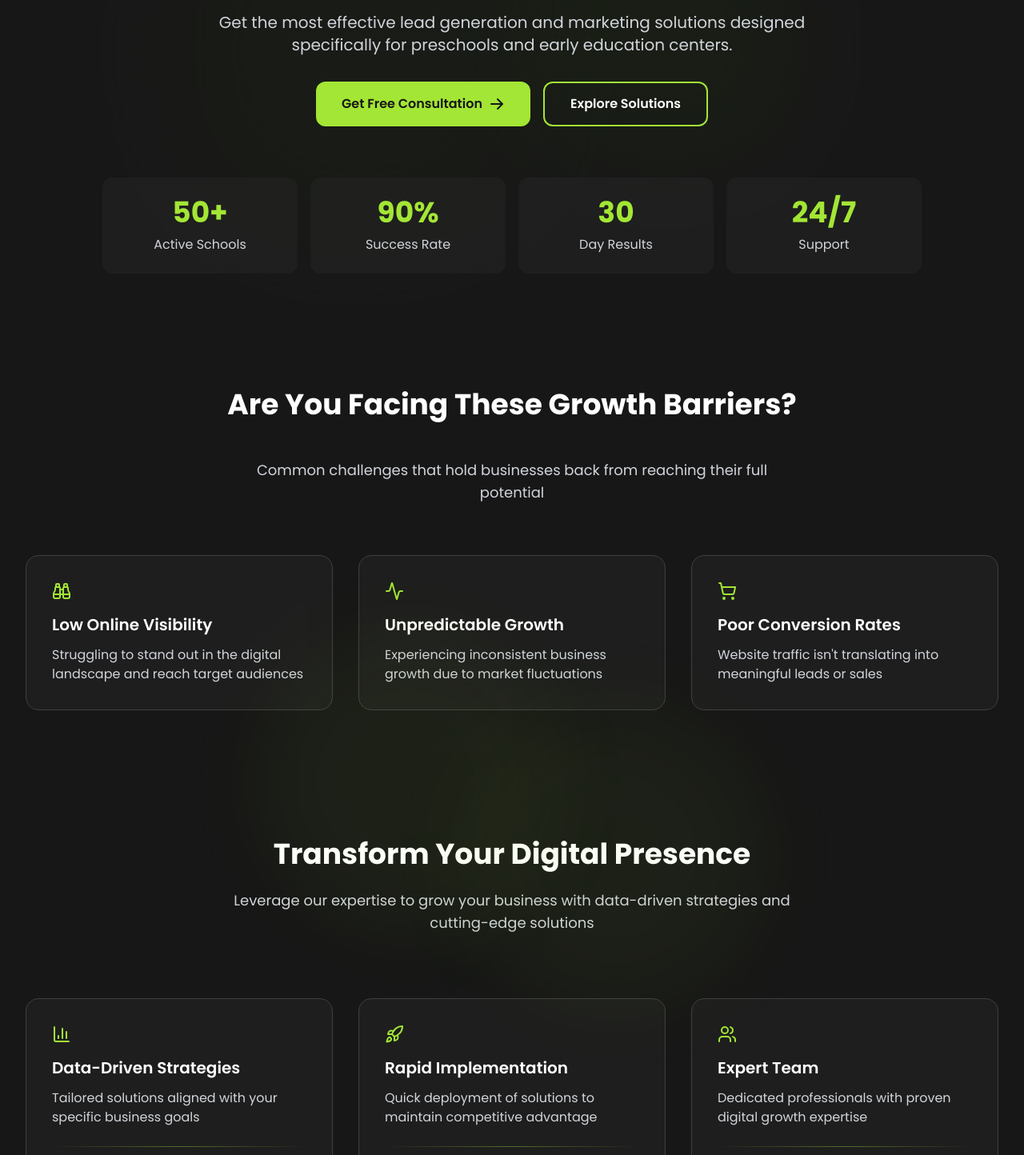
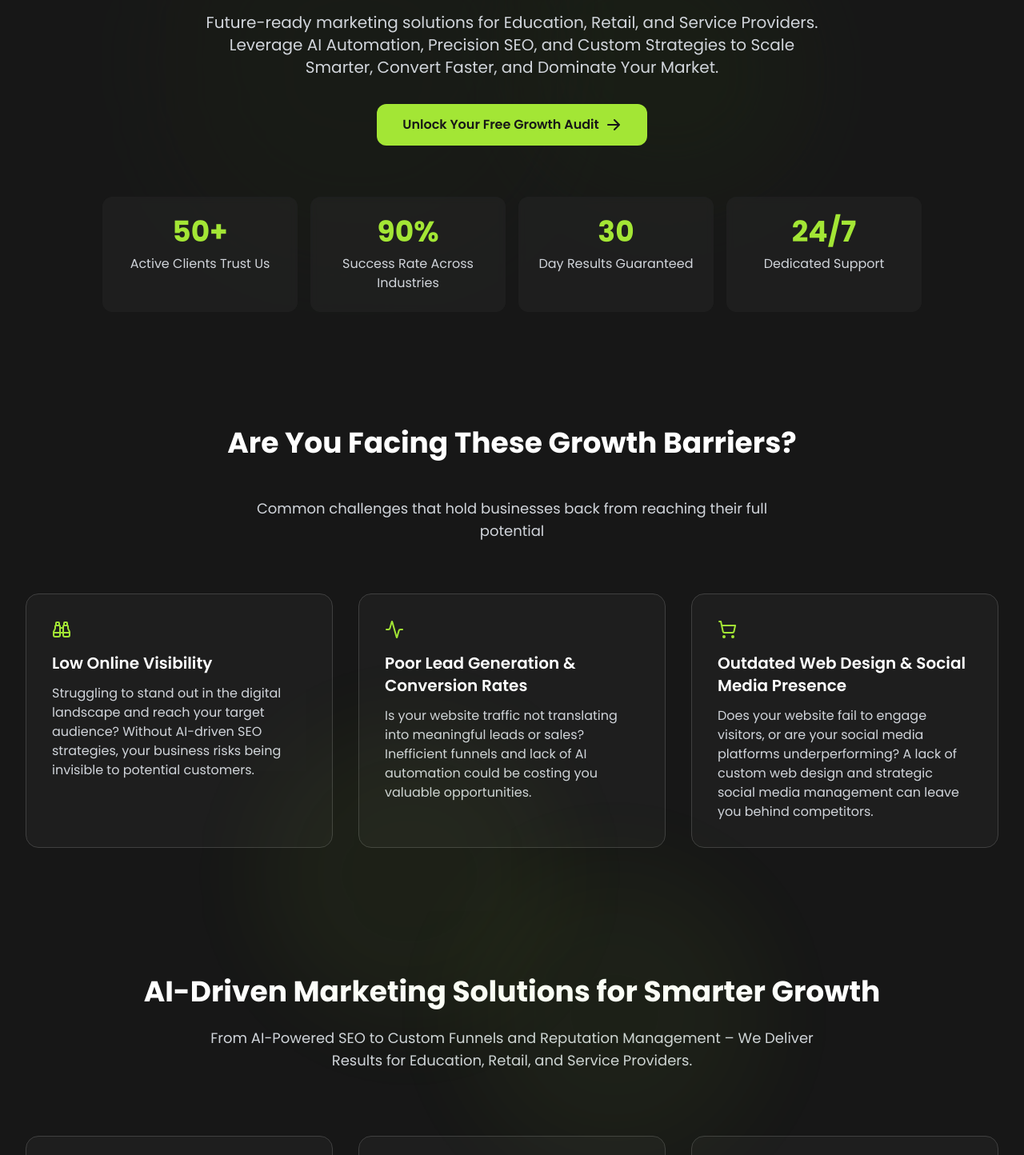
Before and after one commit to hyperlinqai/aicipherleads, a Next.js app: page / in a window 1280 px wide. Shown: the part 306-1750 px from the top of the page at 80% size. Built offline with nearby package versions, Linux system fonts and the light colour scheme.

Commit message:
change the copy of header section

```diff
--- a/components/industry/sections/callToAction.tsx
+++ b/components/industry/sections/callToAction.tsx
@@ -104,7 +104,7 @@ const CallToAction = ({ title, description, trustItems }: IProps) => {
           >
             <button className="relative overflow-hidden bg-white/95 text-lime-900 px-12 py-5 rounded-2xl text-2xl font-semibold shadow-2xl hover:shadow-3xl transition-all duration-300 group">
               <span className="relative z-10">
-                Claim Your Free Strategy Session
+                Start Your Free Consultation
               </span>
               <div className="absolute inset-0 bg-gradient-to-r from-lime-400/20 to-lime-600/20 opacity-0 group-hover:opacity-100 transition-opacity duration-300" />
             </button>
--- a/components/layout/header.tsx
+++ b/components/layout/header.tsx
@@ -1,206 +1,3 @@
-// import { AnimatePresence, motion } from "framer-motion";
-// import { ChevronDown, Menu, X } from "lucide-react";
-// import Image from "next/image";
-// import Link from "next/link";
-// import { useState } from "react";
-
-// import Logo from "@/asset/cipher-leads-logo.svg";
-// import { Button } from "@/components/ui/button";
-
-// export function Header() {
-//   const [isMobileMenuOpen, setIsMobileMenuOpen] = useState(false);
-//   const [isIndustryOpen, setIsIndustryOpen] = useState(false);
-//   const [isMobileIndustryOpen, setIsMobileIndustryOpen] = useState(false);
-
-//   const navLinks = [
-//     { id: 1, name: "Home", href: "/" },
-//     {
-//       id: 2,
-//       name: "Services",
-//       href: "#",
-//       submenu: [
-//         { name: "Advanced Lead Generation", href: "#" },
-//         { name: "AI-Powered SEO", href: "#" },
-//         { name: "Social Media Management", href: "#" },
-//         { name: "Web Design & Development", href: "#" },
-//         { name: "Funnel Marketing", href: "#" },
-//         { name: "Online Reputation Management", href: "#" },
-//       ],
-//     },
-//     {
-//       id: 3,
-//       name: "Industry",
-//       href: "#",
-//       submenu: [
-//         { name: "Pre-school", href: "/industry/pre-school" },
-//         { name: "Professional", href: "#" },
-//         { name: "Retail", href: "#" },
-//       ],
-//     },
-//     { id: 4, name: "Contact", href: "/contact" },
-//   ];
-
-//   const mobileMenuVariants = {
-//     open: { opacity: 1, y: 0 },
-//     closed: { opacity: 0, y: -20 },
-//   };
-
-//   const dropdownVariants = {
-//     open: {
-//       opacity: 1,
-//       y: 0,
-//       transition: { type: "spring", stiffness: 300, damping: 24 },
-//     },
-//     closed: {
-//       opacity: 0,
-//       y: -20,
-//       transition: { duration: 0.2 },
-//     },
-//   };
-
-//   return (
-//     <motion.nav
-//       initial={{ y: -100 }}
-//       animate={{ y: 0 }}
-//       transition={{ duration: 0.5 }}
-//       className="fixed w-full z-50 bg-neutral-900/95 backdrop-blur-sm border-b border-neutral-800"
-//     >
-//       <div className="max-w-7xl mx-auto px-4 sm:px-6 lg:px-8">
-//         <div className="flex items-center justify-between h-20">
-//           {/* Logo */}
-//           <motion.div whileHover={{ scale: 1.05 }}>
-//             <Link href="/" className="h-11">
-//               <Image src={Logo} alt="Ciper Leads" height={44} />
-//             </Link>
-//           </motion.div>
-
-//           {/* Desktop Navigation */}
-//           <div className="hidden md:flex items-center gap-8">
-//             {navLinks.map((link) => (
-//               <div
-//                 key={link.id}
-//                 className="relative"
-//                 onMouseEnter={() => link.submenu && setIsIndustryOpen(true)}
-//                 onMouseLeave={() => link.submenu && setIsIndustryOpen(false)}
-//               >
-//                 <Link
-//                   href={link.href}
-//                   className="flex items-center gap-1 text-neutral-300 hover:text-lime-400 transition-colors text-sm font-medium"
-//                 >
-//                   {link.name}
-//                   {link.submenu && <ChevronDown className="h-4 w-4" />}
-//                 </Link>
-
-//                 {link.submenu && (
-//                   <AnimatePresence>
-//                     {isIndustryOpen && (
-//                       <motion.div
-//                         variants={dropdownVariants}
-//                         initial="closed"
-//                         animate="open"
-//                         exit="closed"
-//                         className="absolute top-full left-0 mt-2 w-48 bg-neutral-800/95 backdrop-blur-sm rounded-xl p-2 border border-neutral-700"
-//                       >
-//                         {link.submenu.map((subItem) => (
-//                           <Link
-//                             key={subItem.name}
-//                             href={subItem.href}
-//                             className="block px-4 py-2.5 text-sm text-neutral-300 hover:bg-neutral-700/30 rounded-lg transition-colors"
-//                           >
-//                             {subItem.name}
-//                           </Link>
-//                         ))}
-//                       </motion.div>
-//                     )}
-//                   </AnimatePresence>
-//                 )}
-//               </div>
-//             ))}
-
-//             <Button className="bg-lime-400 hover:bg-lime-500 text-neutral-900">
-//               Free Consultation
-//             </Button>
-//           </div>
-
-//           {/* Mobile Menu Button */}
-//           <button
-//             onClick={() => setIsMobileMenuOpen(!isMobileMenuOpen)}
-//             className="md:hidden p-2 text-neutral-300 hover:text-lime-400"
-//           >
-//             {isMobileMenuOpen ? (
-//               <X className="h-6 w-6" />
-//             ) : (
-//               <Menu className="h-6 w-6" />
-//             )}
-//           </button>
-//         </div>
-
-//         {/* Mobile Navigation */}
-//         <AnimatePresence>
-//           {isMobileMenuOpen && (
-//             <motion.div
-//               initial="closed"
-//               animate="open"
-//               exit="closed"
-//               variants={mobileMenuVariants}
-//               className="md:hidden pb-4 space-y-4"
-//             >
-//               {navLinks.map((link) => (
-//                 <div key={link.id}>
-//                   <div className="flex items-center justify-between">
-//                     <Link
-//                       href={link.href}
-//                       className="block text-neutral-300 hover:text-lime-400 py-2 px-4 rounded-lg hover:bg-neutral-800 transition-colors w-full"
-//                       onClick={() => {
-//                         if (!link.submenu) setIsMobileMenuOpen(false);
-//                       }}
-//                     >
-//                       {link.name}
-//                     </Link>
-//                     {link.submenu && (
-//                       <button
-//                         onClick={() =>
-//                           setIsMobileIndustryOpen(!isMobileIndustryOpen)
-//                         }
-//                         className="p-2 text-neutral-300 hover:text-lime-400"
-//                       >
-//                         <ChevronDown
-//                           className={`h-5 w-5 transition-transform ${
-//                             isMobileIndustryOpen ? "rotate-180" : ""
-//                           }`}
-//                         />
-//                       </button>
-//                     )}
-//                   </div>
-
-//                   {link.submenu && isMobileIndustryOpen && (
-//                     <div className="ml-6 space-y-2">
-//                       {link.submenu.map((subItem) => (
-//                         <Link
-//                           key={subItem.name}
-//                           href={subItem.href}
-//                           className="block px-4 py-2 text-sm text-neutral-300 hover:bg-neutral-700/30 rounded-lg transition-colors"
-//                           onClick={() => setIsMobileMenuOpen(false)}
-//                         >
-//                           {subItem.name}
-//                         </Link>
-//                       ))}
-//                     </div>
-//                   )}
-//                 </div>
-//               ))}
-
-//               <Button className="w-full bg-lime-400 hover:bg-lime-500 text-neutral-900">
-//                 Free Consultation
-//               </Button>
-//             </motion.div>
-//           )}
-//         </AnimatePresence>
-//       </div>
-//     </motion.nav>
-//   );
-// }
-
 import { ChevronDown, Menu, X } from "lucide-react";
 import Image from "next/image";
 import Link from "next/link";
@@ -210,7 +7,6 @@ import Logo from "@/asset/cipher-leads-logo.svg";
 
 export function Header() {
   const [isMobileMenuOpen, setIsMobileMenuOpen] = useState(false);
-
   const navLinks = [
     { id: 1, name: "Home", href: "/" },
     {
@@ -273,9 +69,16 @@ export function Header() {
                 )}
               </div>
             ))}
-            <button className="bg-lime-400 hover:bg-lime-500 text-neutral-900 px-6 py-2 rounded-lg font-medium">
-              Free Consultation
-            </button>
+            <Link
+              href={
+                "https://tidycal.com/hyperlinq/30-minutes-free-good-sales-meeting"
+              }
+              target="_blank"
+            >
+              <button className="bg-lime-400 hover:bg-lime-500 text-neutral-900 px-6 py-2 rounded-lg font-medium">
+                Free Consultation
+              </button>
+            </Link>
           </div>
 
           {/* Mobile Menu Button */}
--- a/components/master/section/growthBarrier.tsx
+++ b/components/master/section/growthBarrier.tsx
@@ -12,38 +12,40 @@ const challenges = [
   {
     title: "Low Online Visibility",
     description:
-      "Struggling to stand out in the digital landscape and reach target audiences",
+      "Struggling to stand out in the digital landscape and reach your target audience? Without AI-driven SEO strategies, your business risks being invisible to potential customers.",
     icon: <Binoculars size={24} color="#A3E635" />,
   },
   {
-    title: "Unpredictable Growth",
+    title: "Poor Lead Generation & Conversion Rates",
     description:
-      "Experiencing inconsistent business growth due to market fluctuations",
+      "Is your website traffic not translating into meaningful leads or sales? Inefficient funnels and lack of AI automation could be costing you valuable opportunities.",
     icon: <Activity size={24} color="#A3E635" />,
   },
   {
-    title: "Poor Conversion Rates",
+    title: "Outdated Web Design & Social Media Presence",
     description:
-      "Website traffic isn't translating into meaningful leads or sales",
+      "Does your website fail to engage visitors, or are your social media platforms underperforming? A lack of custom web design and strategic social media management can leave you behind competitors.",
     icon: <ShoppingCart size={24} color="#A3E635" />,
   },
 ];
 
 const solutions = [
   {
-    title: "Data-Driven Strategies",
-    description: "Tailored solutions aligned with your specific business goals",
+    title: "Automate Your Growth – Let AI Do the Heavy Lifting",
+    description:
+      "From AI-driven SEO to automated lead generation, we simplify your marketing so you can focus on growing your business effortlessly.",
     icon: <BarChart3 size={24} color="#A3E635" />,
   },
   {
-    title: "Rapid Implementation",
+    title: "Turn Data into Dollars with Precision Marketing",
     description:
-      "Quick deployment of solutions to maintain competitive advantage",
+      "Our AI-backed strategies deliver measurable results – boosting enrollments, driving foot traffic, and generating leads for your industry.",
     icon: <Rocket size={24} color="#A3E635" />,
   },
   {
-    title: "Expert Team",
-    description: "Dedicated professionals with proven digital growth expertise",
+    title: "Build Trust, Dominate Search, and Win More Customers",
+    description:
+      "From reputation management to custom web design, we help you stand out and attract more customers in a competitive digital world.",
     icon: <Users size={24} color="#A3E635" />,
   },
 ];
@@ -120,11 +122,11 @@ const GrowthSection = () => {
         >
           <motion.div className="text-center mb-20" variants={itemVariants}>
             <h2 className="text-3xl md:text-4xl font-bold text-white mb-6">
-              Transform Your Digital Presence
+              AI-Driven Marketing Solutions for Smarter Growth
             </h2>
             <p className="text-lg text-gray-300 max-w-3xl mx-auto">
-              Leverage our expertise to grow your business with data-driven
-              strategies and cutting-edge solutions
+              From AI-Powered SEO to Custom Funnels and Reputation Management –
+              We Deliver Results for Education, Retail, and Service Providers.
             </p>
           </motion.div>
 
--- a/components/master/section/hero.tsx
+++ b/components/master/section/hero.tsx
@@ -2,10 +2,10 @@ import { motion } from "framer-motion";
 import { useState } from "react";
 
 const stats = [
-  { value: "50+", label: "Active Schools" },
-  { value: "90%", label: "Success Rate" },
-  { value: "30", label: "Day Results" },
-  { value: "24/7", label: "Support" },
+  { value: "50+", label: "Active Clients Trust Us" },
+  { value: "90%", label: "Success Rate Across Industries" },
+  { value: "30", label: "Day Results Guaranteed" },
+  { value: "24/7", label: "Dedicated Support" },
 ];
 
 const BlobBackground = () => (
@@ -77,14 +77,14 @@ const HeroSection = () => {
             className="text-4xl md:text-6xl font-bold text-white mb-6"
             variants={itemVariants}
           >
-            Grow Your Play School Admissions
+            Transform Your Business with{" "}
             <motion.span
               className="block mt-4 text-lime-400"
               initial={{ opacity: 0, y: 20 }}
               animate={{ opacity: 1, y: 0 }}
               transition={{ delay: 0.4 }}
             >
-              with AI-Driven Marketing.
+              AI-Powered Digital Mastery
             </motion.span>
           </motion.h1>
 
@@ -94,8 +94,10 @@ const HeroSection = () => {
             variants={itemVariants}
             transition={{ delay: 0.2 }}
           >
-            Get the most effective lead generation and marketing solutions
-            designed specifically for preschools and early education centers.
+            Future-ready marketing solutions for Education, Retail, and Service
+            Providers. Leverage AI Automation, Precision SEO, and Custom
+            Strategies to Scale Smarter, Convert Faster, and Dominate Your
+            Market.
           </motion.p>
 
           {/* Buttons */}
@@ -112,7 +114,7 @@ const HeroSection = () => {
               onHoverEnd={() => setIsHovered(false)}
             >
               <span className="relative z-10 flex items-center gap-2">
-                Get Free Consultation
+                Unlock Your Free Growth Audit
                 <svg
                   xmlns="http://www.w3.org/2000/svg"
                   className="h-5 w-5"
@@ -133,13 +135,13 @@ const HeroSection = () => {
               />
             </motion.button>
 
-            <motion.button
+            {/* <motion.button
               className="border-2 border-lime-400 text-white px-8 py-3.5 rounded-xl font-semibold hover:bg-lime-400/10 transition-colors"
               whileHover={{ scale: 1.05 }}
               whileTap={{ scale: 0.95 }}
             >
               Explore Solutions
-            </motion.button>
+            </motion.button> */}
           </motion.div>
 
           {/* Stats Cards */}
--- a/components/master/section/process.tsx
+++ b/components/master/section/process.tsx
@@ -13,7 +13,7 @@ const processSteps = [
     icon: <Search className="w-6 h-6" />,
     subtitle: "Deep Dive Analysis & Roadmap Creation",
     description:
-      "We uncover hidden opportunities through comprehensive market research and competitor analysis",
+      "We uncover hidden opportunities through in-depth market research and competitor insights",
     duration: "1-2 Weeks",
   },
   {
@@ -21,7 +21,7 @@ const processSteps = [
     icon: <LayoutTemplate className="w-6 h-6" />,
     subtitle: "Custom Solution Development",
     description:
-      "Crafting pixel-perfect designs and robust technical implementations tailored to your brand",
+      "We craft pixel-perfect designs and robust technical solutions tailored to your unique brand.",
     duration: "2-4 Weeks",
   },
   {
@@ -29,7 +29,7 @@ const processSteps = [
     icon: <Rocket className="w-6 h-6" />,
     subtitle: "Strategic Market Entry",
     description:
-      "Multi-channel rollout with integrated marketing campaigns for maximum initial impact",
+      "We execute multi-channel rollouts with integrated campaigns for maximum initial impact.",
     duration: "1 Week",
   },
   {
@@ -37,7 +37,7 @@ const processSteps = [
     icon: <TrendingUp className="w-6 h-6" />,
     subtitle: "Continuous Growth Engine",
     description:
-      "Data-driven refinements and expansion strategies to maintain momentum",
+      "We drive data-driven refinements and scalable strategies to sustain long-term growth.",
     duration: "Ongoing",
   },
 ];
--- a/components/master/section/testimonial.tsx
+++ b/components/master/section/testimonial.tsx
@@ -4,21 +4,21 @@ import { useState } from "react";
 
 const testimonials = [
   {
-    name: "Naveen Saharam",
-    company: "Fix 4 You Cellular",
-    text: "Hyperling transformed our online presence completely. Their digital marketing strategies helped us reach more customers and grow our business significantly.",
+    name: "Deepti Mohta",
+    company: "Kids Play School",
+    text: "Working with Cipher Leads has been a game-changer for our play school. Their AI-driven SEO strategies and custom web design helped us double our online inquiries in just 60 days. The team’s deep understanding of the education sector and their data-driven approach made all the difference. Highly recommend it!",
+    avatar: "DM",
+  },
+  {
+    name: "Naveen Saharan",
+    company: "Cell Phone Repair Store",
+    text: "The team at Cipher Leads transformed our retail business with their funnel marketing and social media management. Our foot traffic increased by 40%, and online sales skyrocketed thanks to their targeted campaigns. Their ability to blend creativity with AI automation is unmatched!",
     avatar: "NS",
   },
   {
-    name: "Abhivyakti Jayswal",
-    company: "Anticlothing",
-    text: "Their innovative digital solutions have helped us establish a strong online presence. The results have been exceptional!",
-    avatar: "AJ",
-  },
-  {
     name: "David Esau",
-    company: "Solpacific Pools Inc",
-    text: "Working with Hyperling has been a game-changer for our business. Their expertise in digital marketing has helped us reach new heights.",
+    company: "Pool Remodeling Service",
+    text: "As a local Pool remodeling service provider, we struggled with online visibility. Cipher Leads not only improved our Google rankings with AI SEO but also managed our online reputation brilliantly. Now, we’re the top choice in our area, and our leads have tripled!",
     avatar: "DE",
   },
 
--- a/pages/index.tsx
+++ b/pages/index.tsx
@@ -1,4 +1,5 @@
 import { CheckCircle, Clock, Heart } from "lucide-react";
+import Head from "next/head";
 
 import CallToAction from "@/components/industry/sections/callToAction";
 import Footer from "@/components/industry/sections/footer";
@@ -23,21 +24,31 @@ export default function Home() {
       icon: <Heart className="w-6 h-6" />,
     },
     {
-      value: "30 Days",
+      value: "60 Days",
       label: "Results",
       icon: <CheckCircle className="w-6 h-6" />,
     },
   ];
 
   const CallToActionData = {
-    title: "Transform Your Preschool's Future Today",
+    title: "Ready to Transform Your Business?",
     description:
-      "Join 200+ schools who've doubled admissions with our proven system",
+      "Join 200+ businesses achieving measurable growth with our AI-powered marketing solutions.",
     trustItems: trustItems,
   };
 
   return (
     <div>
+      <Head>
+        <title>
+          AI-Powered Digital Marketing Agency | Boost Growth with Data-Driven
+          Strategies
+        </title>
+        <meta
+          name="description"
+          content="Transform your business with our AI-driven marketing solutions. From SEO and lead generation to custom web design and reputation management, we help education, retail, and service providers scale smarter. Get started today!"
+        />
+      </Head>
       <main className="min-h-screen bg-neutral-900">
         <Header />
         <HeroSection />
```
